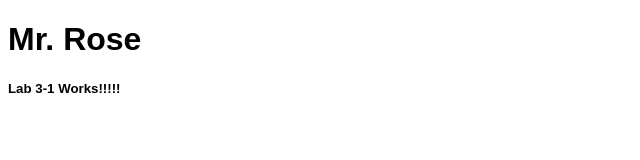
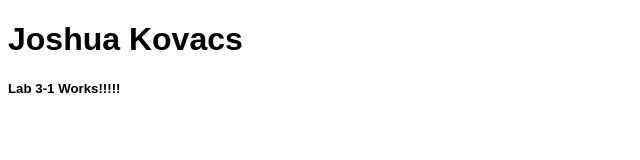
Before and after one commit to kovacsjb-miamioh/225-lab-3-1, a plain HTML site: page index.html in a window 1280 px wide. Shown: the whole page, without its empty margins (0-640 px from the left). Drawn offline with Linux system fonts and the light colour scheme.

Commit message:
Update index.html

```diff
--- a/index.html
+++ b/index.html
@@ -2,10 +2,10 @@
 <html>
   <head>
     <link rel="stylesheet" href="style.css">
-    <title>Mr. Rose</title>
+    <title>Joshua Kovacs</title>
   </head>
   <body>
-    <h1>Mr. Rose</h1>
+    <h1>Joshua Kovacs</h1>
     <h5>Lab 3-1 Works!!!!!</h5>
   </body>
 </html>
```
